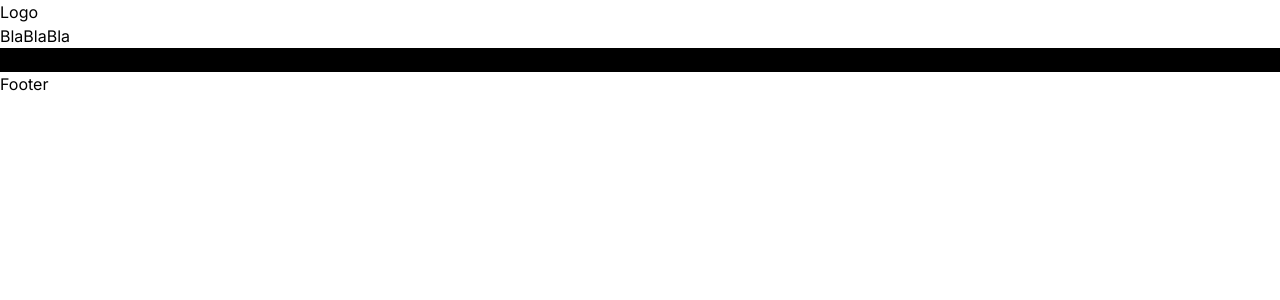
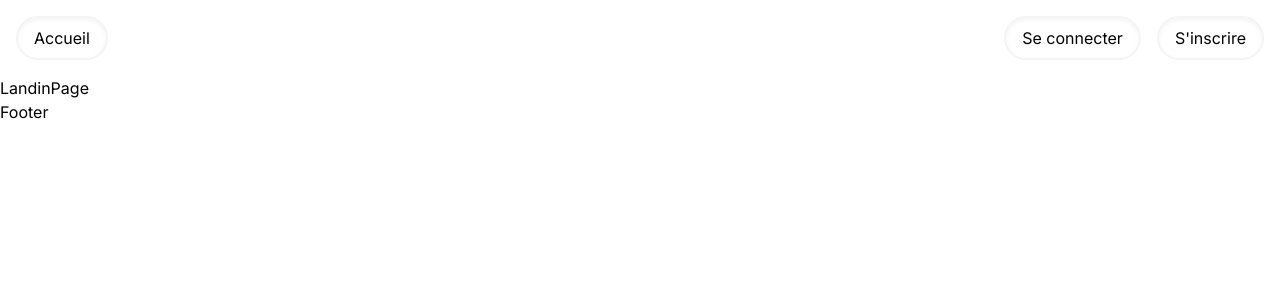
Before and after one commit to VLD-dev-team/Social-Co2, a Next.js app in the folder website/sco2-react/: page / in a window 1280 px wide. Shown: the top 300 px of the page. Built offline with nearby package versions, Linux system fonts and the light colour scheme.

Commit message:
Update Navbar

```diff
--- a/website/sco2-react/app/components/navbar/Navbar.jsx
+++ b/website/sco2-react/app/components/navbar/Navbar.jsx
@@ -1,11 +1,12 @@
 const Navbar = () => {
     return (
-        <div className="bg-white">
-            <div>Logo</div>
-            <div>
-                <a href="">Bla</a>
-                <a href="">Bla</a>
-                <a href="">Bla</a>
+        <div className="flex flex-wrap justify-between p-4">
+            <div className="flex flex-wrap place-items-center">
+                <a href="" className="p-2 px-4 border-2 border-gray-100 rounded-full shadow-inner">Accueil</a>
+            </div>
+            <div className="flex flex-wrap place-items-center gap-4">
+                <a href="" className="p-2 px-4 border-2 border-gray-100 rounded-full shadow-inner">Se connecter</a>
+                <a href="" className="p-2 px-4 border-2 border-gray-100 rounded-full shadow-inner">S'inscrire</a>
             </div>
         </div>
     )
--- a/website/sco2-react/app/page.tsx
+++ b/website/sco2-react/app/page.tsx
@@ -4,10 +4,10 @@ import "./globals.css";
 
 const Home = () => {
   return (
-  <h1 className="bg-black">
-    LandinPage
-  </h1>
-)
-}
+    <div className="">
+      <h1 className="">LandinPage</h1>
+    </div>
+  );
+};
 
 export default Home;
```
Also changed, not shown: website/sco2-react/app/globals.css (line endings or trailing spaces).
